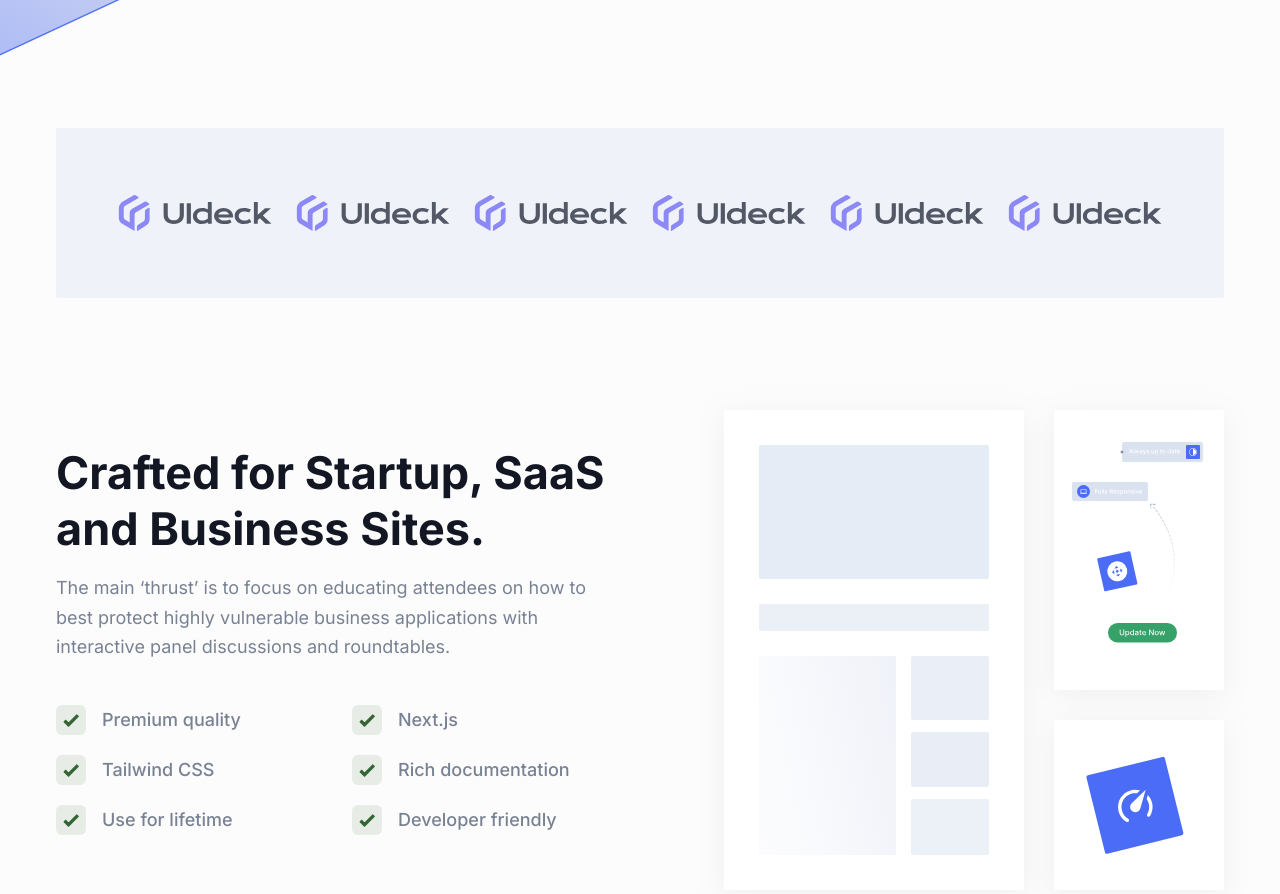
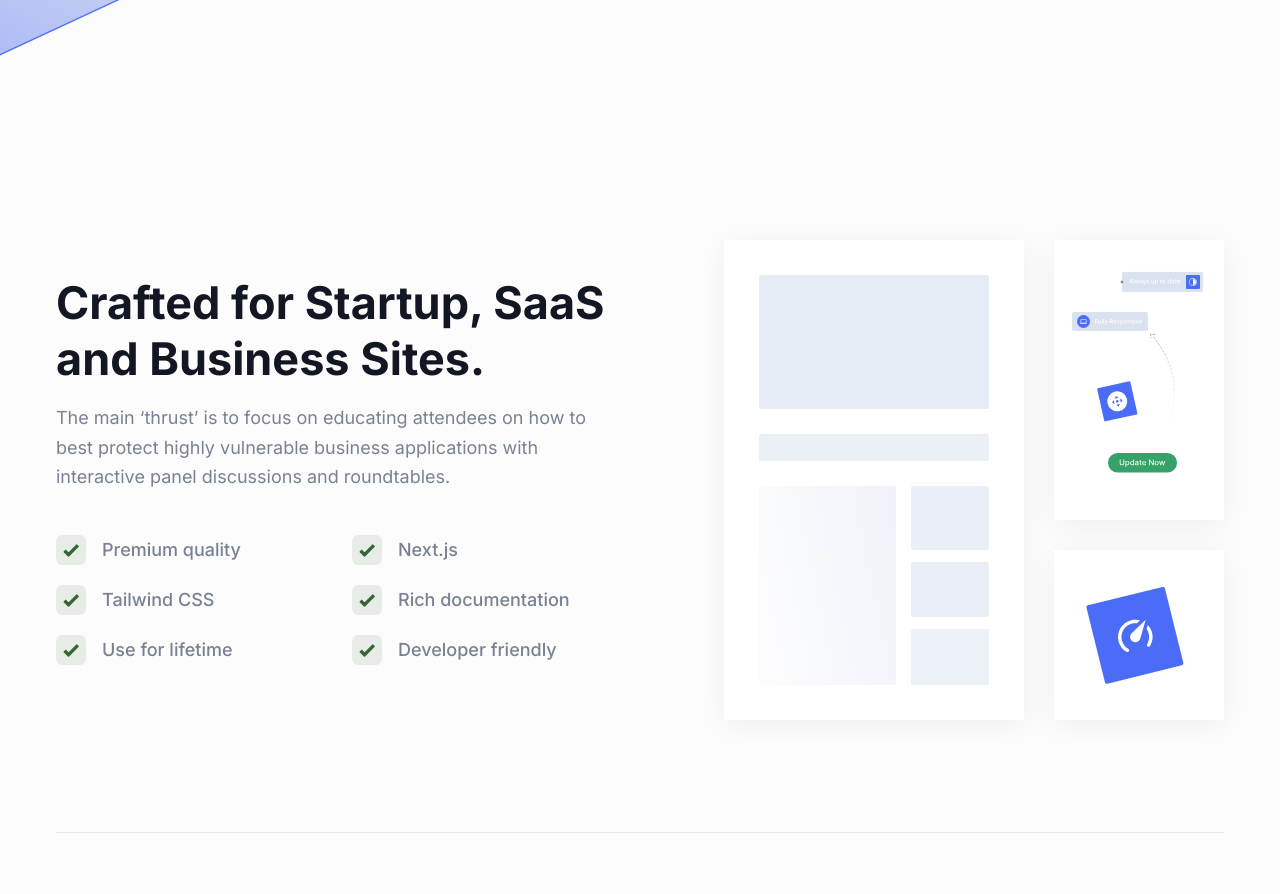
Before and after one commit to notrohit/verbose-potato, a Next.js app: page / in a window 1280 px wide. Shown: the part 2560-3454 px from the top of the page. Built offline with nearby package versions, Linux system fonts and the light colour scheme.

Commit message:
hide ui cards

```diff
--- a/src/components/Brands/index.tsx
+++ b/src/components/Brands/index.tsx
@@ -8,7 +8,7 @@ const Brands = () => {
       <div className="container">
         <div className="-mx-4 flex flex-wrap">
           <div className="w-full px-4">
-            <div className="flex flex-wrap items-center justify-center rounded-sm bg-gray-light px-8 py-8 dark:bg-gray-dark sm:px-10 md:px-[50px] md:py-[40px] xl:p-[50px] 2xl:px-[70px] 2xl:py-[60px]">
+            <div className="hidden flex-wrap items-center justify-center rounded-sm bg-gray-light px-8 py-8 dark:bg-gray-dark sm:px-10 md:px-[50px] md:py-[40px] xl:p-[50px] 2xl:px-[70px] 2xl:py-[60px]">
               {brandsData.map((brand) => (
                 <SingleBrand key={brand.id} brand={brand} />
               ))}
```
